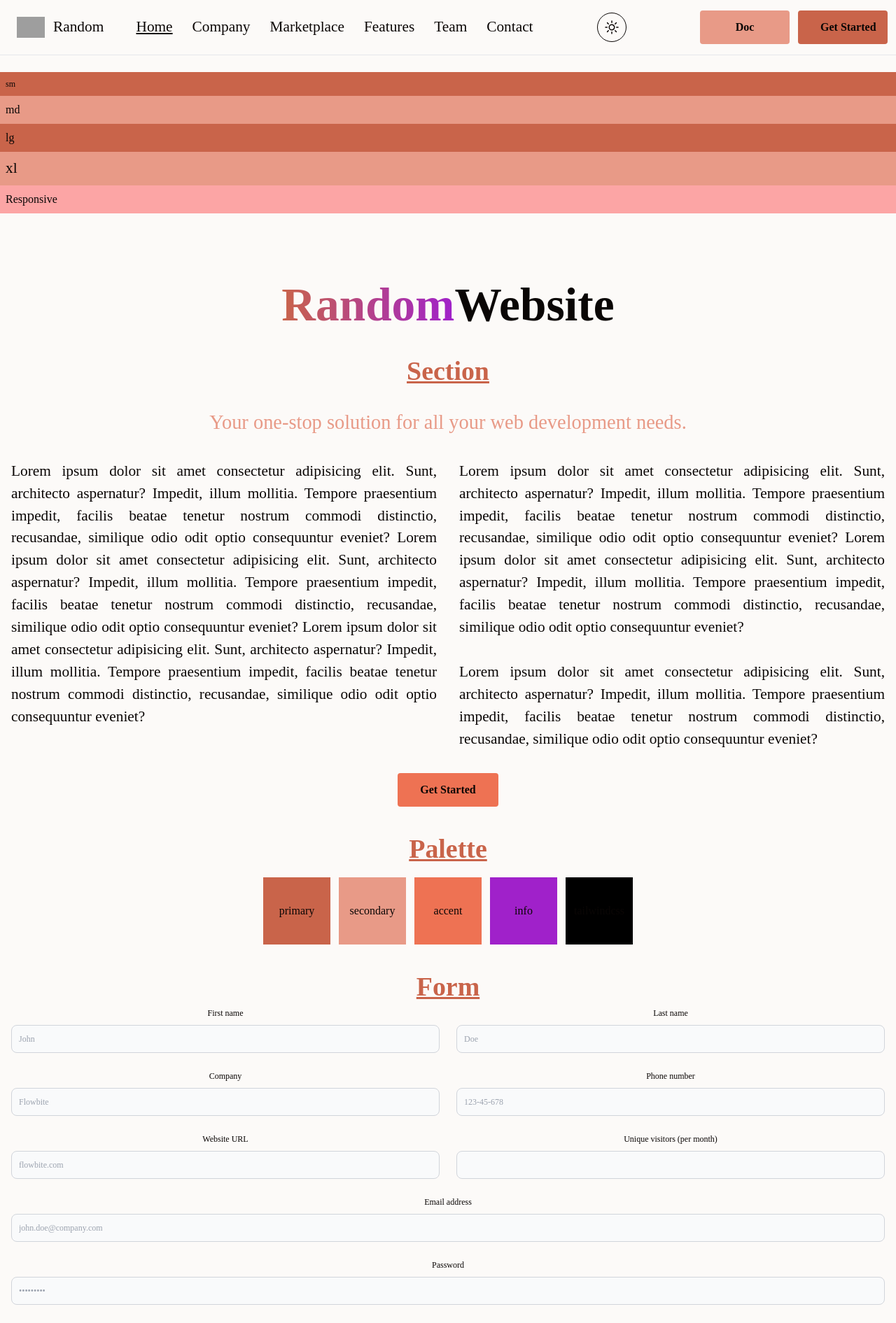
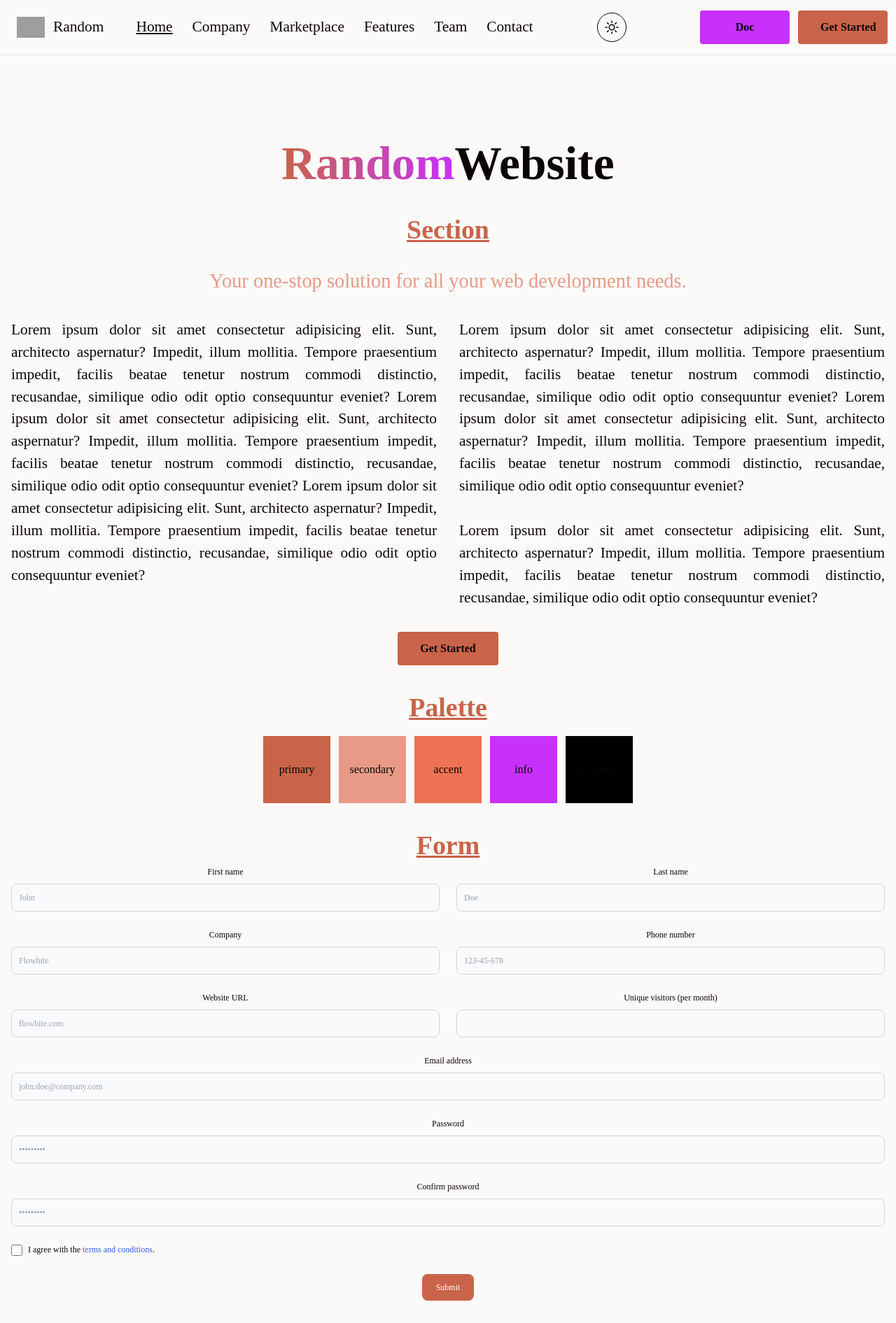
Before and after one commit to 4lexDel/Random-website, a React (Create React App) app: page / in a window 1280 px wide. Shown: the top 1891 px of the page at 70% size. Built offline with nearby package versions, Linux system fonts and the light colour scheme; grey boxes are pictures that could not be loaded.

Commit message:
details colors

```diff
--- a/src/App.tsx
+++ b/src/App.tsx
@@ -10,7 +10,7 @@ function App() {
       <Header></Header>
 
       <br />
-      <Responsive></Responsive>
+      {/* <Responsive></Responsive> */}
       <HomePage></HomePage>
     </div>
   );
--- a/src/components/Form/Form.tsx
+++ b/src/components/Form/Form.tsx
@@ -46,7 +46,7 @@ function Form() {
                 </div>
                 <label htmlFor="remember" className="ms-2 text-sm font-body text-text dark:text-gray-300">I agree with the <a href="#" className="text-blue-600 hover:underline dark:text-blue-500">terms and conditions</a>.</label>
             </div>
-            <button type="submit" className="text-white bg-blue-700 hover:bg-blue-800 focus:ring-4 focus:outline-none focus:ring-blue-300 font-body rounded-lg text-sm w-full sm:w-auto px-5 py-2.5 text-center dark:bg-blue-600 dark:hover:bg-blue-700 dark:focus:ring-blue-800">Submit</button>
+            <button type="submit" className="text-white bg-primary focus:ring-4 focus:outline-none focus:ring-blue-300 font-body rounded-lg text-sm w-full sm:w-auto px-5 py-2.5 text-center">Submit</button>
         </form>
 
     );
--- a/src/components/Header/Header.tsx
+++ b/src/components/Header/Header.tsx
@@ -81,7 +81,7 @@ function Header() {
                 lg:col-span-8 lg:justify-self-center lg:ml-0
                 md:col-span-4
                 col-span-6 justify-self-start order-4 ml-3 mr-3">
-                    <button className="bg-secondary text-text text-md font-bold py-3 px-8 rounded w-32">
+                    <button className="bg-info text-text text-md font-bold py-3 px-8 rounded w-32">
                         Doc
                     </button>
                     <button className="bg-primary text-text font-bold py-3 px-8 rounded text-nowrap w-32">
--- a/src/index.css
+++ b/src/index.css
@@ -80,7 +80,7 @@ html {
     --accent-900: #2e0d05;
     --accent-950: #170602;
 
-    --info: #a021ca;
+    --info: #c731f9;
   }
   .dark {
     --text: #faf6f5;
--- a/src/pages/HomePage.tsx
+++ b/src/pages/HomePage.tsx
@@ -36,7 +36,7 @@ function HomePage() {
                     </p>
                 </div>
             </div>
-            <button className="bg-accent text-text font-bold py-3 px-8 rounded">
+            <button className="bg-primary text-text font-bold py-3 px-8 rounded">
                 Get Started
             </button>
 
@@ -81,7 +81,7 @@ function HomePage() {
                             <h5 className="mb-2 text-2xl font-bold tracking-tight text-gray-900 dark:text-white">Noteworthy technology acquisitions 2021</h5>
                         </a>
                         <p className="mb-3 font-normal text-gray-700 dark:text-gray-400">Here are the biggest enterprise technology acquisitions of 2021 so far, in reverse chronological order.</p>
-                        <a href="#" className="inline-flex items-center px-3 py-2 text-sm font-medium text-center text-white bg-blue-700 rounded-lg hover:bg-blue-800 focus:ring-4 focus:outline-none focus:ring-blue-300 dark:bg-blue-600 dark:hover:bg-blue-700 dark:focus:ring-blue-800">
+                        <a href="#" className="inline-flex items-center px-3 py-2 text-sm font-medium text-center text-white bg-primary rounded-lg">
                             Read more
                             <svg className="rtl:rotate-180 w-3.5 h-3.5 ms-2" aria-hidden="true" xmlns="http://www.w3.org/2000/svg" fill="none" viewBox="0 0 14 10">
                                 <path stroke="currentColor" strokeLinecap="round" strokeLinejoin="round" strokeWidth="2" d="M1 5h12m0 0L9 1m4 4L9 9" />
```
